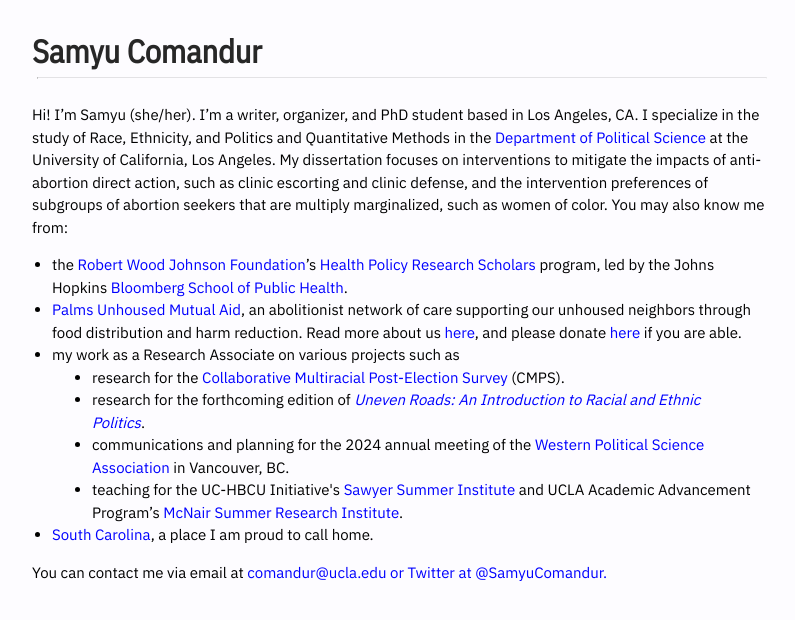
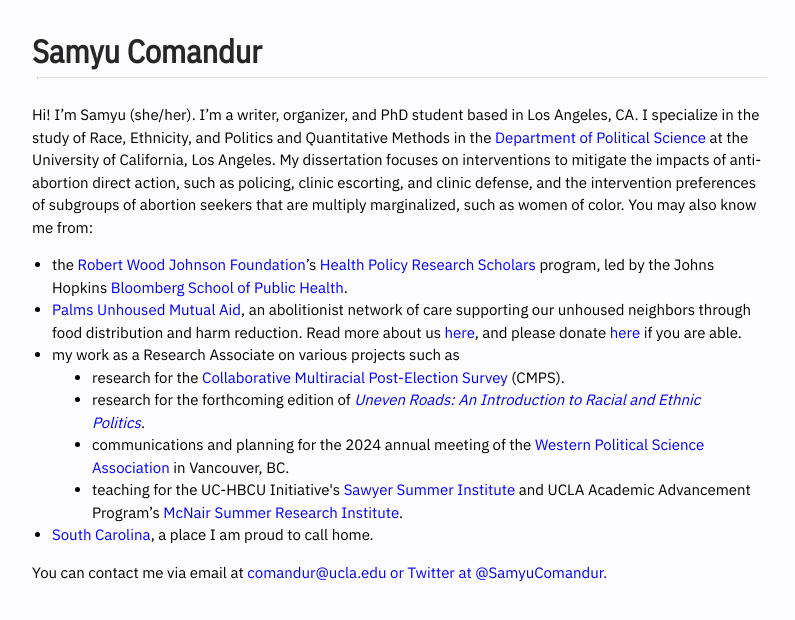
Before and after one commit to samyuc/samyuc.github.io, a Jekyll site: the page built from index.html, in a window 1280 px wide. Shown: the top 620 px of the page, without its empty margins (238-1033 px from the left). Built offline with Jekyll 4.4.1, drawn with Linux system fonts in a browser that asks for light colours.

Commit message:
Update index.html

```diff
--- a/index.html
+++ b/index.html
@@ -2,7 +2,7 @@
 layout: default
 ---
 
-Hi! I’m Samyu (she/her). I’m a writer, organizer, and PhD student based in Los Angeles, CA. I specialize in the study of Race, Ethnicity, and Politics and Quantitative Methods in the <a href="https://polisci.ucla.edu/person/samyu-comandur/">Department of Political Science</a> at the University of California, Los Angeles. My dissertation focuses on interventions to mitigate the impacts of anti-abortion direct action, such as clinic escorting and clinic defense, and the intervention preferences of subgroups of abortion seekers that are multiply marginalized, such as women of color. You may also know me from:
+Hi! I’m Samyu (she/her). I’m a writer, organizer, and PhD student based in Los Angeles, CA. I specialize in the study of Race, Ethnicity, and Politics and Quantitative Methods in the <a href="https://polisci.ucla.edu/person/samyu-comandur/">Department of Political Science</a> at the University of California, Los Angeles. My dissertation focuses on interventions to mitigate the impacts of anti-abortion direct action, such as policing, clinic escorting, and clinic defense, and the intervention preferences of subgroups of abortion seekers that are multiply marginalized, such as women of color. You may also know me from:
 <ul><dl><dt>
 <dt><li>the <a href="https://www.rwjf.org/">Robert Wood Johnson Foundation</a>’s <a href="https://healthpolicyresearch-scholars.org/scholars/samyu-comandur/">Health Policy Research Scholars</a> program, led by the Johns Hopkins <a href="https://publichealth.jhu.edu/">Bloomberg School of Public Health</a>.</li>
 <dt><li> <a href="https://palmsunhousedmutualaid.org/">Palms Unhoused Mutual Aid</a>, an abolitionist network of care supporting our unhoused neighbors through food distribution and harm reduction. Read more about us <a href="https://laist.com/news/how-to-la/these-volunteers-are-trying-to-fill-the-gaps-in-las-response-to-the-homelessness-crisis">here</a>, and please donate <a href="https://hcb.hackclub.com/donations/start/palms-unhoused-mutual-aid">here</a> if you are able.
```
